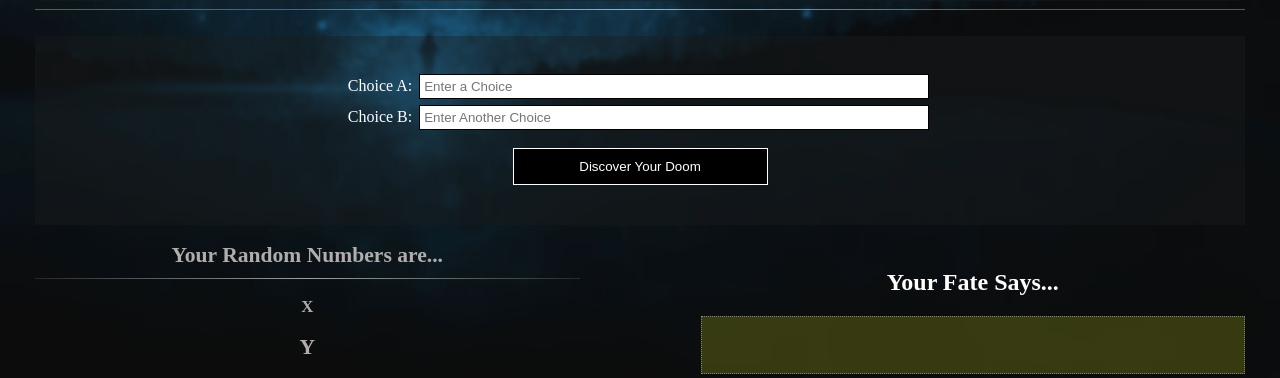
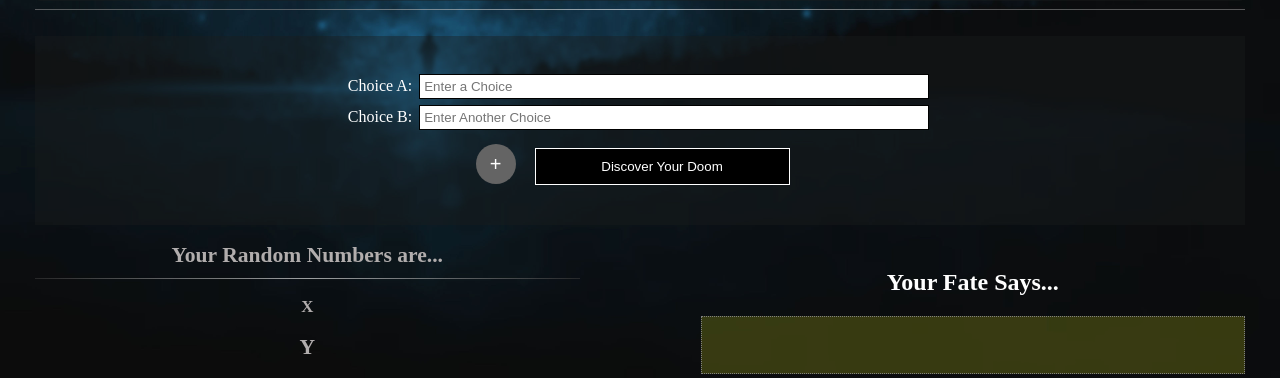
Before and after one commit to alizabrownie/LCDM, a PHP site: page / in a window 1280 px wide. Shown: the part 418-796 px from the top of the page. Run offline with PHP 8.4, Linux system fonts and the light colour scheme.

Commit message:
AB added multipleOptionbutton

```diff
--- a/index.html
+++ b/index.html
@@ -40,7 +40,9 @@ Font creds: KnackpackStudio
     <div class="decisions">
         Choice A: <input type="text" id="choice1" placeholder="Enter a Choice" value="" /><br />
         Choice B: <input type="text" id="choice2" placeholder="Enter Another Choice" value="" />
+
         <div style="text-align:center;">
+            <button class="addOptionButton" onclick="X()">+</button>
             <button id="button" onclick="submit()">Discover Your Doom</button>
         </div>
     </div>
@@ -82,4 +84,5 @@ Font creds: KnackpackStudio
     <script src="submit.js"></script>
     <script src="footerLinks.js"></script>
 </body>
+
 </html>
--- a/mainCss.css
+++ b/mainCss.css
@@ -58,7 +58,7 @@ p {
 
 }
 
-button {
+#button {
     padding: 10px;
     background: black;
     margin: 15px;
@@ -72,10 +72,27 @@ button {
     content: "";
 }
 
-button:hover {
+#button:hover {
     color: black;
     background: #b4b0b0;
 }
+
+.addOptionButton {
+    width: 40px;
+    height: 40px;
+    border-radius: 50%;
+    background-color: rgb(100, 100, 100);
+    color: #ffffff;
+    font-size: 20px;
+    text-decoration: none;
+    border: none;
+    cursor: pointer;
+  }
+
+  .addOptionButton:hover {
+    background-color: rgb(255, 255, 255);
+    color:black;
+  }
 
 .intro {
     padding: 25px;
--- a/multipleOptionAlg.js
+++ b/multipleOptionAlg.js
@@ -11,7 +11,7 @@ X number of options algorithm
 
 */
 
-function submit() {
+function submitMultiple() {
     //getid vars are for replacing HTML with the puedo var values
     var getid = document.getElementById("eochoice");
     var getid2 = document.getElementById("checkeo");
```
